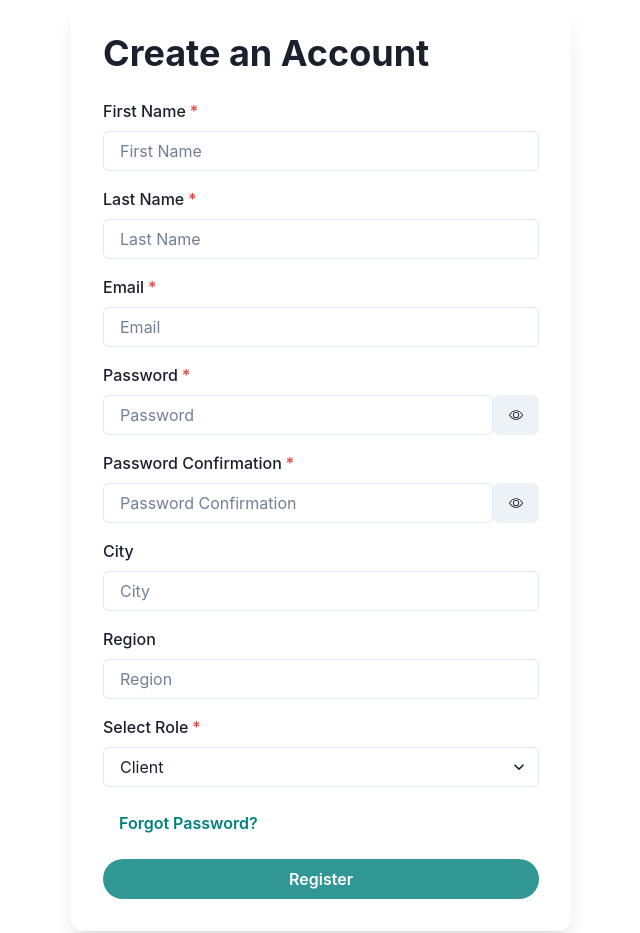
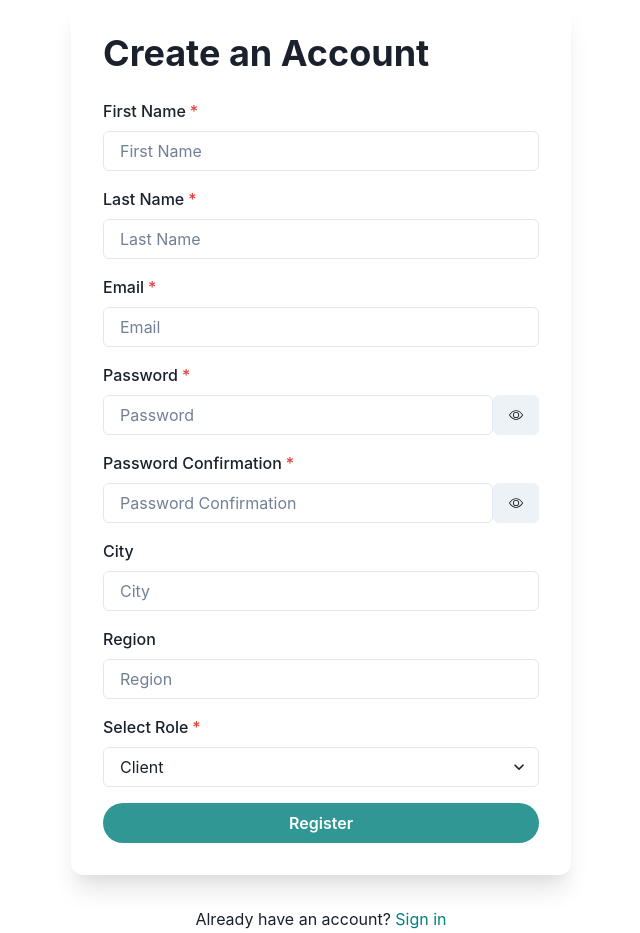
Before and after one commit to TheRiceCold/online-platform-for-professionals, a Next.js app: page /signup in a window 1280 px wide. Shown: the top 933 px of the page, without its empty margins (319-959 px from the left). Built offline with nearby package versions, Linux system fonts and the light colour scheme.

Commit message:
refactor auth layout links

```diff
--- a/components/Form.jsx
+++ b/components/Form.jsx
@@ -9,16 +9,15 @@ import {capitalize} from "@/utils/stringHelpers"
 
 const Form = props => {
   const {
-    submitHandler, handleSubmit,
-    fields, buttonLabel, register,
-    formState: {errors, isSubmitting}} = props
+    formHook, formModalButton,
+    submitHandler, fields, buttonLabel } = props
+  const { register, handleSubmit, formState } = formHook
+  const { errors, isSubmitting } = formState
 
   return (
     <form onSubmit={handleSubmit(submitHandler)}>
       {fields.map(field => {
-        const {
-          id, type, label,
-          options, required} = field
+        const {id, type, label, required} = field
 
         const isPassword = (type === "password")
         const isSelect = (type === "select")
@@ -41,7 +40,7 @@ const Form = props => {
               />
               : isSelect ?
                 <Select {...register(id)}>
-                  {options?.map(item => (
+                  {field?.options?.map(item => (
                     <option key={item} value={item}>
                       {capitalize(item)}
                     </option>
@@ -61,14 +60,16 @@ const Form = props => {
           </FormControl>
         )
       })}
+      {formModalButton &&
         <Flex mt={4}>
           <Button
             bg="none"
             color="teal"
             borderRadius={60}
-        >Forgot Password?
+          >{formModalButton}
           </Button>
         </Flex>
+      }
       <Button
         mt={4}
         width="100%"
--- a/layouts/AuthLayout.jsx
+++ b/layouts/AuthLayout.jsx
@@ -1,12 +1,11 @@
-import {Text, Heading, Link} from "@chakra-ui/react"
 import NextLink from "next/link"
+import Form from "@/components/Form"
 import {useForm} from "react-hook-form"
 import {Container, Stack} from "@chakra-ui/layout"
-import Form from "@/components/Form"
+import {Text, Heading, Link} from "@chakra-ui/react"
 
-const AuthLayout = ({heading, ...props}) => {
-
-  const {register, handleSubmit, watch, formState} = useForm()
+const AuthLayout = ({heading, linkTo, ...props}) => {
+  const formHook = useForm()
 
   return (
   <>
@@ -18,23 +17,20 @@ const AuthLayout = ({heading, ...props}) => {
       >
       <Stack width="500px" p="8" boxShadow="xl" borderRadius="xl">
         <Heading>{heading}</Heading>
-        <Form
-          {...props}
-          register={register}
-          formState={formState}
-          handleSubmit={handleSubmit}
-        />
+        <Form {...props} formHook={formHook}/>
       </Stack>
-      <Text mt={8}>
-        No Account? {' '}
-        <NextLink href="signup">
-          <Link color="teal" href='#'>
-            Join Now
-          </Link>
-        </NextLink>
-      </Text>
+      {linkTo &&
+        <Text mt={8}>
+          {`${linkTo.text} `}
+          <NextLink href={linkTo.href}>
+            <Link color="teal" href='#'>
+              {linkTo.linkText}
+            </Link>
+          </NextLink>
+        </Text>
+      }
     </Container>
-    <pre>{JSON.stringify(watch(), null, 2)}</pre>
+    <pre>{JSON.stringify(formHook.watch(), null, 2)}</pre>
   </>
   )
 }
--- a/pages/signup.js
+++ b/pages/signup.js
@@ -5,6 +5,12 @@ import {signUpFields as fields} from "@/constants/authInputFields"
 const SignUp = () => {
   const submitHandler = data => {
     console.log("submitted data: ", data)
+  }
+
+  const linkTo = {
+    href: "/login",
+    text: "Already have an account?",
+    linkText: "Sign in"
   }
 
   return (
@@ -16,6 +22,7 @@ const SignUp = () => {
       </Head>
       <AuthLayout
         fields={fields}
+        linkTo={linkTo}
         buttonLabel="Register"
         heading="Create an Account"
         submitHandler={submitHandler}
```
Also changed, not shown: pages/login.js (+9 -1 lines). Lines whose indentation alone changed are shown as unchanged.
